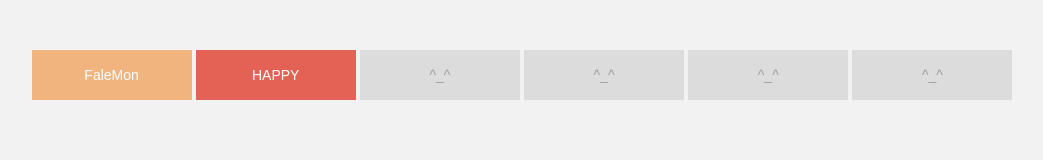
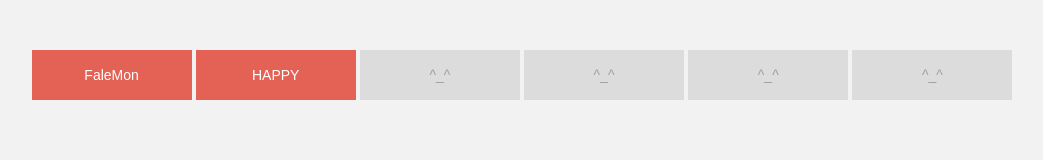
Before and after one commit to love12sing/love12sing.github.io, a plain HTML site: page index.html in a window 1280 px wide. In both pictures the pointer is over the button "FaleMon". Shown: the whole page, without its empty margins (118-1161 px from the left). Drawn offline with Linux system fonts and the light colour scheme.

Commit message:
Update styles.css

```diff
--- a/styles.css
+++ b/styles.css
@@ -34,11 +34,11 @@ width: 160px;
 
 
 button:hover {
-  background-color: #F2B47E;
+  background-color: #e36255;
 }
 
 button:active {
-  background-color: #F2B47E;
+  background-color: #e36255;
 }
 
 button:disabled {
```
